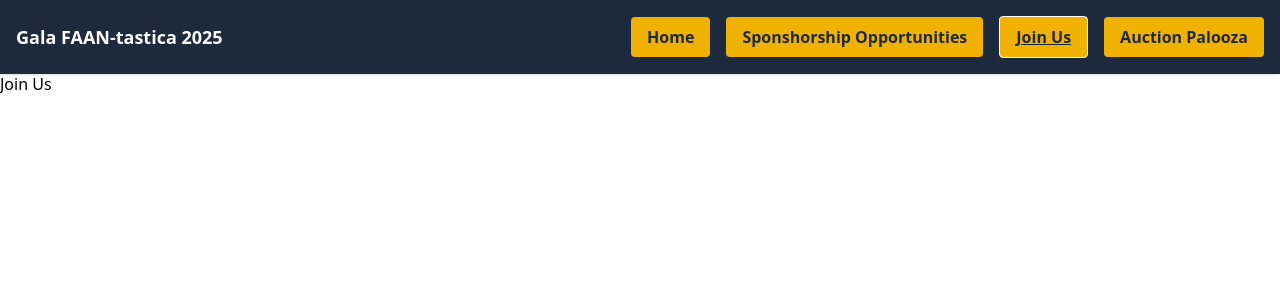
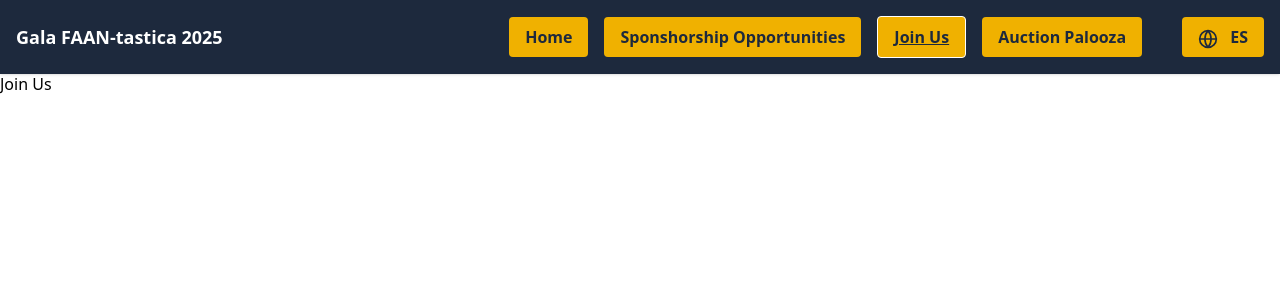
Before and after one commit to mcasto/faan-gala-2025, a Laravel app: page /join-us in a window 1280 px wide. Shown: the top 300 px of the page. Run offline with Laravel 12, Linux system fonts and the light colour scheme; style sheets or scripts are compiled from the project's sources; some web fonts are replaced.

Commit message:
Added language switch method to navigation

```diff
--- a/resources/views/components/navigation.blade.php
+++ b/resources/views/components/navigation.blade.php
@@ -3,7 +3,6 @@
         <span class="font-bold text-lg">Gala FAAN-tastica 2025</span>
         <div class="hidden md:flex md:items-center md:space-x-4">
             @for ($index = 0; $index < count($links); $index++)
-
                 @for ($index = 0; $index < count($links); $index++)
                     <a href="{{ route($links[$index]['name']) }}"
                         class="px-4 py-2 rounded bg-yellow-500 text-slate-800 font-semibold hover:bg-yellow-600 hover:text-white transition
@@ -13,6 +12,17 @@
                 @endfor
                 </a>
             @endfor
+
+            <a href="{{ app()->getLocale() === 'en' ? '/set-language/es' : '/set-language/en' }}"
+                class="px-4 py-2 rounded bg-yellow-500 text-slate-800 font-semibold hover:bg-yellow-600 hover:text-white transition ml-6">
+                <svg xmlns="http://www.w3.org/2000/svg" class="inline-block h-5 w-5 mr-2" fill="none"
+                    viewBox="0 0 24 24" stroke="currentColor">
+                    <circle cx="12" cy="12" r="10" stroke="currentColor" stroke-width="2" />
+                    <path stroke="currentColor" stroke-width="2"
+                        d="M2 12h20M12 2a15.3 15.3 0 010 20M12 2a15.3 15.3 0 000 20" />
+                </svg>
+                {{ app()->getLocale() === 'en' ? 'ES' : 'EN' }}
+            </a>
         </div>
         <span class="md:hidden">[Hamburger]</span>
     </div>
```
